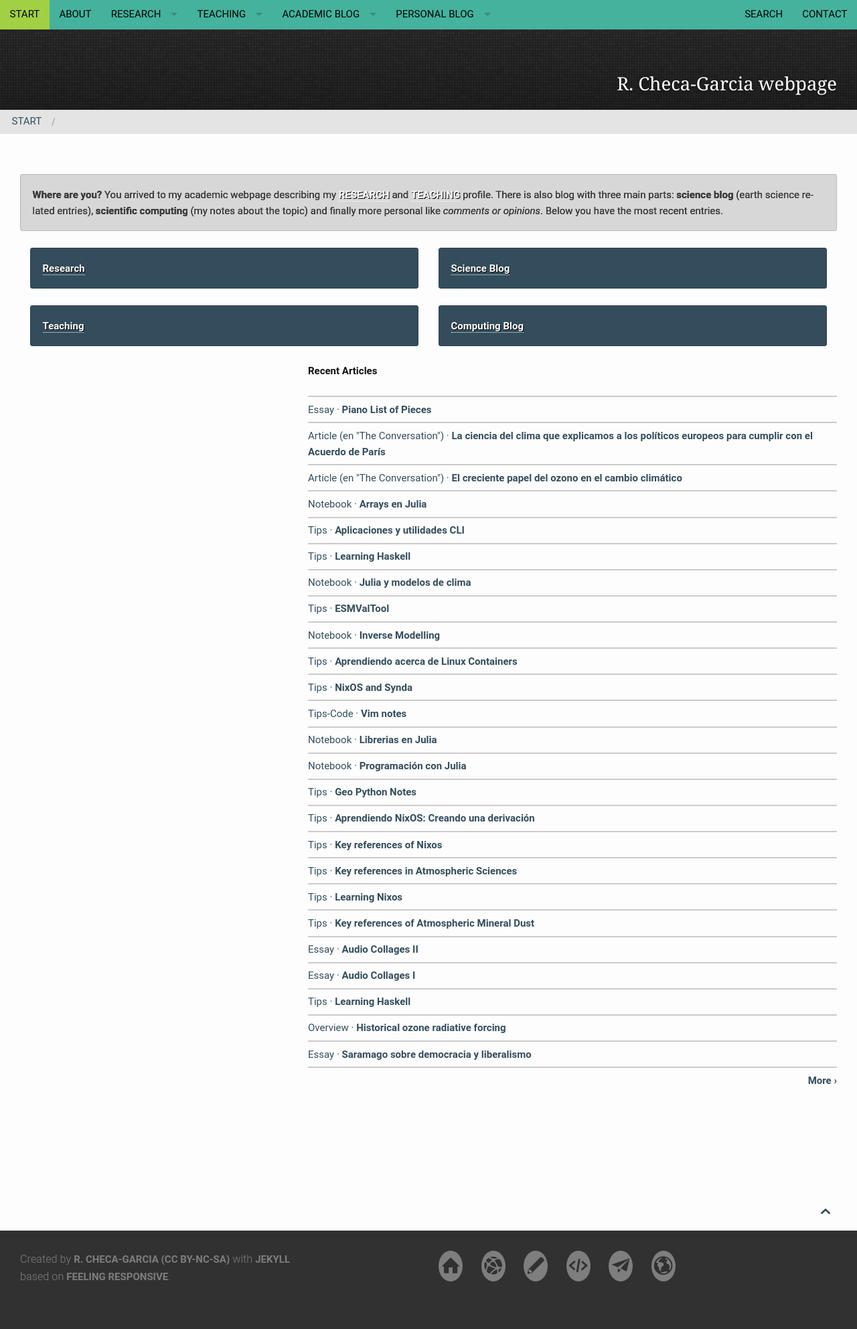
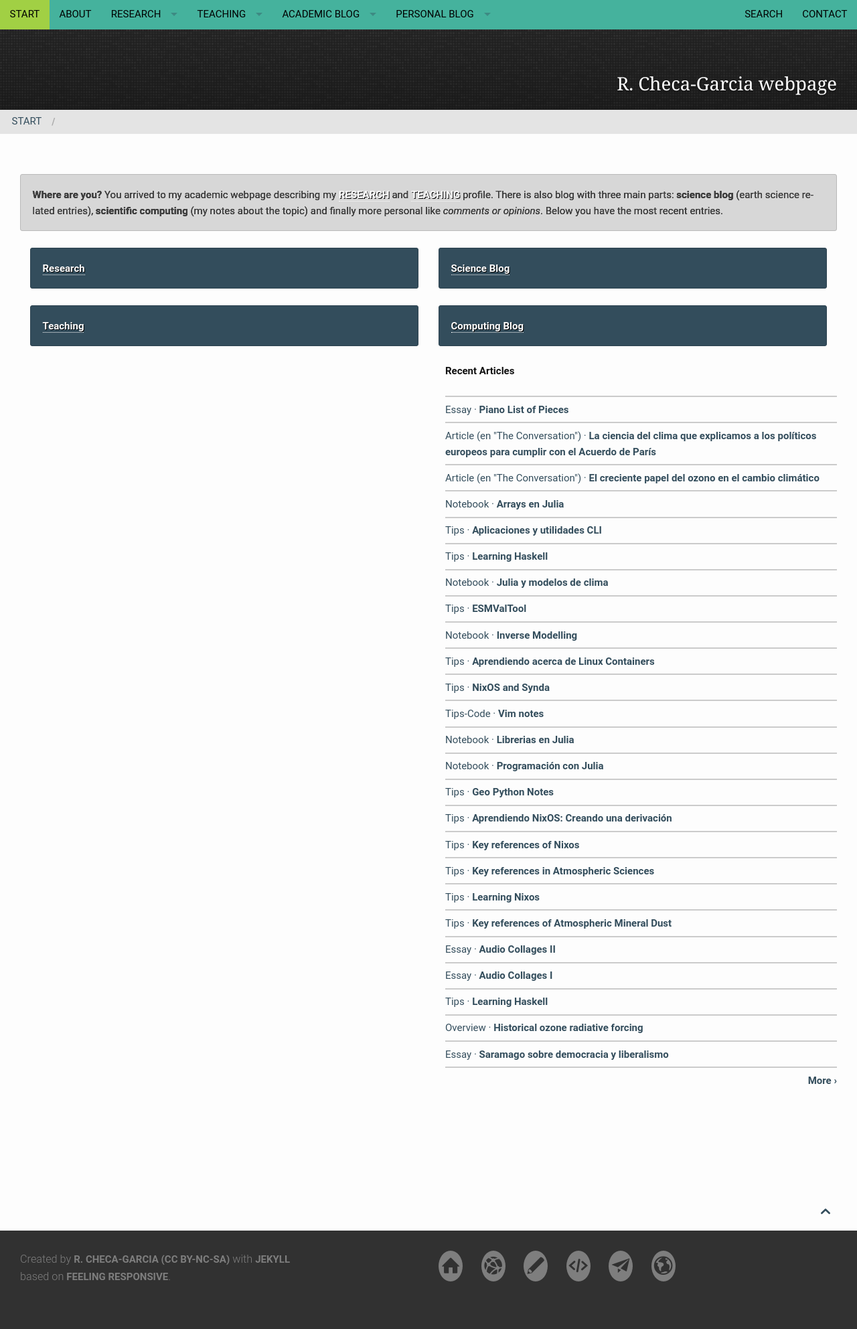
Before and after one commit to RCHG/rchg.github.io, a Jekyll site: the page built from pages/pages-root-folder/index.md, in a window 1280 px wide. Shown: the whole page at 67% size. Built offline with Jekyll 4.4.1, drawn with Linux system fonts in a browser that asks for light colours; nearby versions of some CDN libraries; comment, search, counter and statistics services are not loaded.

Commit message:
Update frontpage.html

```diff
--- a/_layouts/frontpage.html
+++ b/_layouts/frontpage.html
@@ -53,10 +53,10 @@ format: blog-index
         {% include alert info=' <a href="/blog/open_letters/">Open Letters</a>' %}
     </div>-->
         <div class="row pl20">
-        <div class="small-3 columns">
+        <div class="small-4 columns">
         </div><!-- /.medium-4.columns -->
 
-        <div class="small-8 columns">
+        <div class="small-6 columns">
             {% unless site.posts == empty %}
             <p><strong>{{ site.data.language.recent_articles }}</strong></p>
             {% include list-posts entries='25' offset='0' %}
```
